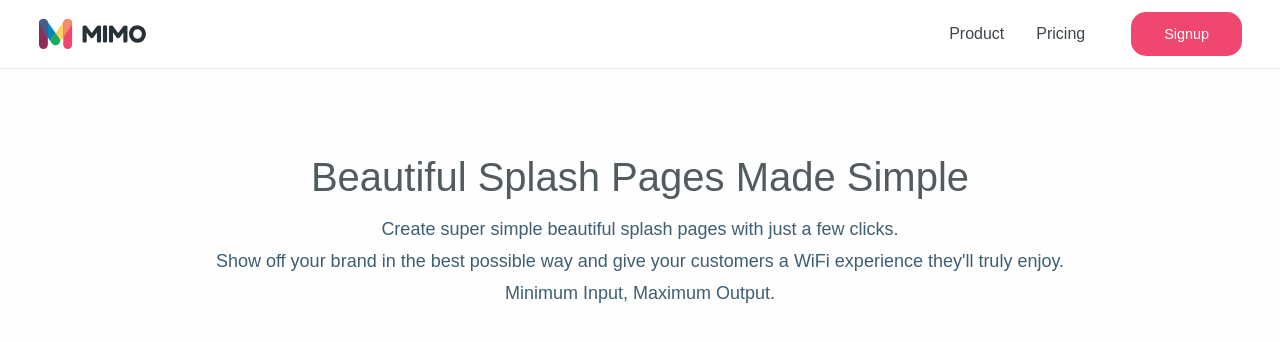
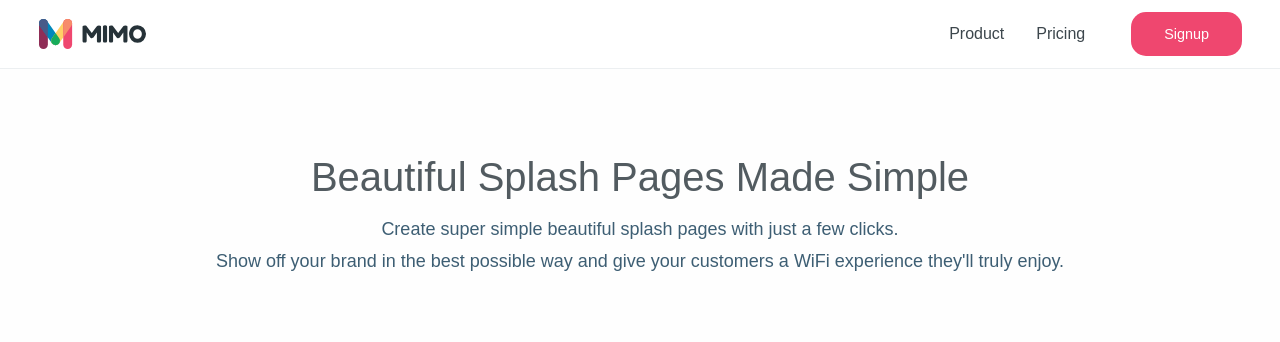
Before and after one commit to mimolabs/mimolabs.github.io, a Jekyll site: the page built from product/splash.html, in a window 1280 px wide and 900 px high, cut to the strip 0-350 px from the top of the window. Shown: the top 342 px of the strip. Built offline with Jekyll 4.4.1, drawn with Linux system fonts in a browser that asks for light colours.

Commit message:
splash product page WIP

```diff
--- a/product/splash.html
+++ b/product/splash.html
@@ -10,7 +10,7 @@ permalink: /splash/
     <div class="row align-center banner">
       <div class="large-10 columns text-center">
         <h2>Beautiful Splash Pages Made Simple</h2>
-        <p>Create super simple beautiful splash pages with just a few clicks.<br>Show off your brand in the best possible way and give your customers a WiFi experience they'll truly enjoy.<br>Minimum Input, Maximum Output.</p>
+        <p>Create super simple beautiful splash pages with just a few clicks.<br>Show off your brand in the best possible way and give your customers a WiFi experience they'll truly enjoy.</p>
       </div>
     </div>
   </div>
```
